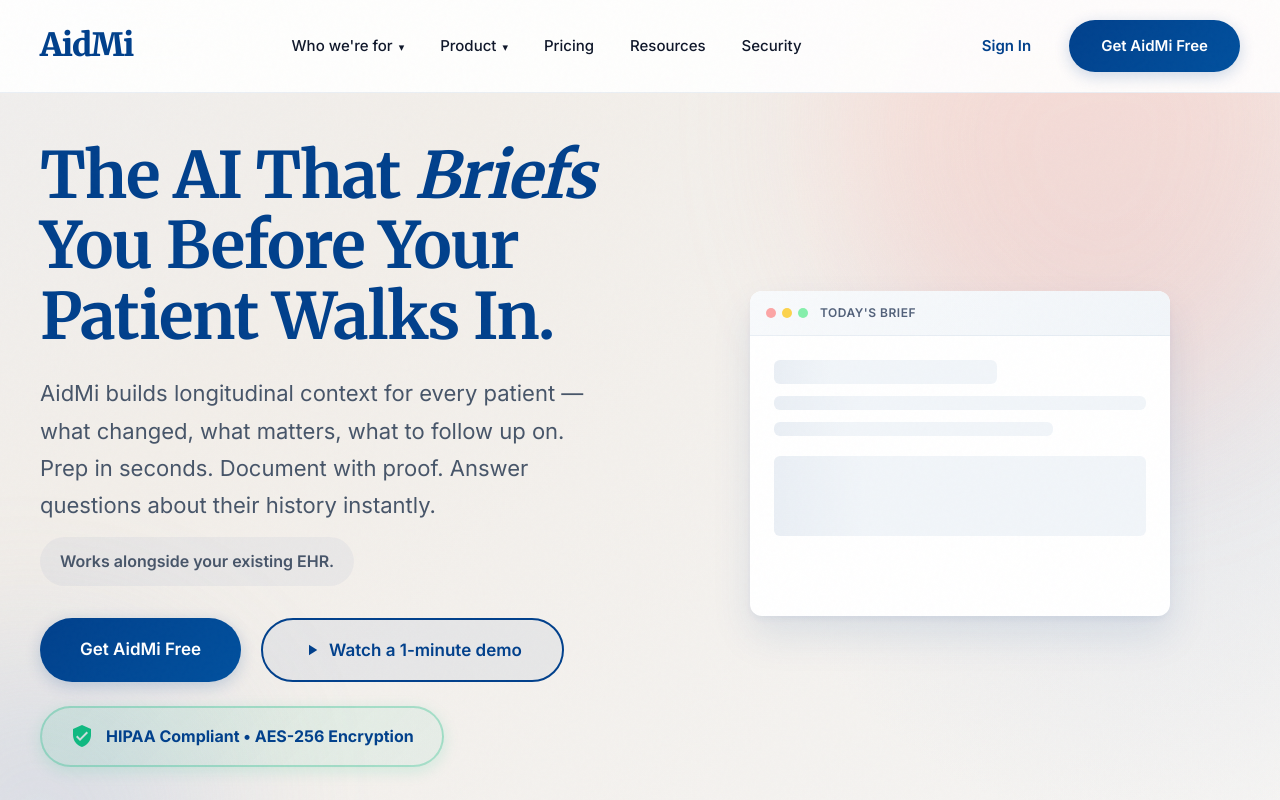
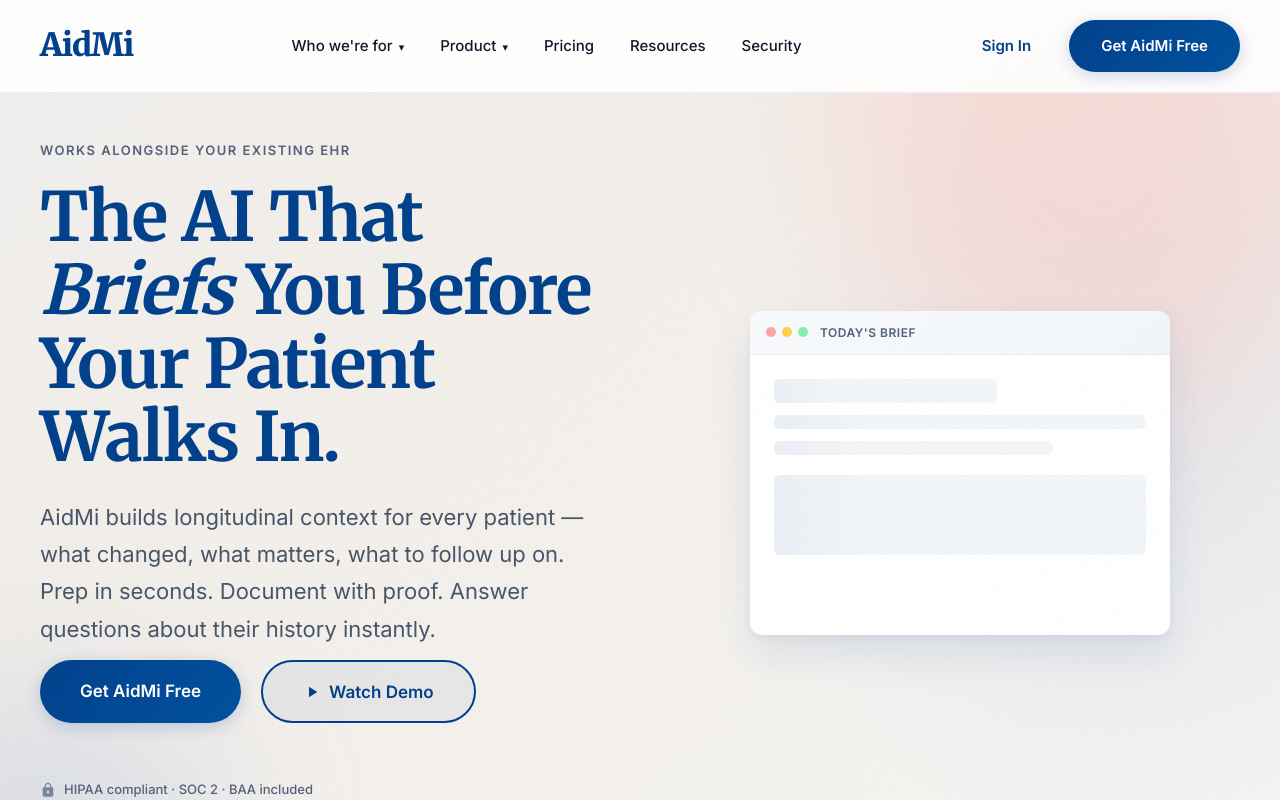
Before and after one commit to kwonsyup/Landingpageaidmi, a React (Vite) app: page / in a window 1280 px wide. Shown: the top 800 px of the page. Built offline with nearby package versions, Linux system fonts and the light colour scheme; the HTML template or start-up script is replaced by a standard one.

Commit message:
Update files from Figma Make

```diff
--- a/src/app/App.tsx
+++ b/src/app/App.tsx
@@ -104,9 +104,13 @@ export default function App() {
         <div className="container">
           <div className="hero-layout">
             <div className="hero-content">
-              <h1>The AI That <em style={{ fontStyle: "italic" }}>Briefs</em> You Before Your Patient Walks In.</h1>
-              <p className="hero-subhead">AidMi builds longitudinal context for every patient — what changed, what matters, what to follow up on. Prep in seconds. Document with proof. Answer questions about their history instantly.</p>
-              <p className="hero-ehr-note">Works alongside your existing EHR.</p>
+              <span className="hero-eyebrow">Works alongside your existing EHR</span>
+
+              <h1>The AI That <em>Briefs</em> You Before Your Patient Walks In.</h1>
+
+              <p className="hero-subhead">
+                AidMi builds longitudinal context for every patient — what changed, what matters, what to follow up on. Prep in seconds. Document with proof. Answer questions about their history instantly.
+              </p>
 
               <div className="hero-buttons">
                 <a href="#" className="btn btn-primary btn-large contact-trigger">Get AidMi Free</a>
@@ -114,15 +118,15 @@ export default function App() {
                   <svg viewBox="0 0 24 24" fill="currentColor" style={{ width: "18px", height: "18px", marginRight: "8px" }}>
                     <path d="M8 5V19L19 12L8 5Z" />
                   </svg>
-                  Watch a 1-minute demo
+                  Watch Demo
                 </button>
               </div>
 
-              <div className="hero-compliance">
-                <svg viewBox="0 0 24 24" fill="currentColor">
-                  <path d="M12 1L3 5V11C3 16.55 6.84 21.74 12 23C17.16 21.74 21 16.55 21 11V5L12 1ZM10 17L6 13L7.41 11.59L10 14.17L16.59 7.58L18 9L10 17Z" />
+              <div className="hero-trust-text">
+                <svg viewBox="0 0 24 24" fill="currentColor" className="trust-icon">
+                  <path d="M18 8h-1V6c0-2.76-2.24-5-5-5S7 3.24 7 6v2H6c-1.1 0-2 .9-2 2v10c0 1.1.9 2 2 2h12c1.1 0 2-.9 2-2V10c0-1.1-.9-2-2-2zm-6 9c-1.1 0-2-.9-2-2s.9-2 2-2 2 .9 2 2-.9 2-2 2zm3.1-9H8.9V6c0-1.71 1.39-3.1 3.1-3.1 1.71 0 3.1 1.39 3.1 3.1v2z"/>
                 </svg>
-                <span>HIPAA Compliant • AES-256 Encryption</span>
+                <span>HIPAA compliant · SOC 2 · BAA included</span>
               </div>
             </div>
 
--- a/src/styles/aidmi.css
+++ b/src/styles/aidmi.css
@@ -721,8 +721,18 @@ nav a:focus {
 }
 
 .hero h1 {
+  font-family: 'Merriweather', Georgia, serif;
+  font-size: clamp(2.75rem, 5.5vw, 4.25rem);
+  font-weight: 700;
+  line-height: 1.08;
   color: var(--dark-navy);
   margin-bottom: 24px;
+  letter-spacing: -0.02em;
+}
+
+.hero h1 em {
+  font-style: italic;
+  color: var(--dark-navy);
 }
 
 .hero-subhead {
@@ -732,16 +742,14 @@ nav a:focus {
   line-height: 1.7;
 }
 
-.hero-ehr-note {
-  font-size: 16px;
-  color: var(--text-gray);
-  margin-bottom: 32px;
+.hero-eyebrow {
+  display: block;
+  font-size: 13px;
   font-weight: 600;
-  font-style: normal;
-  background: rgba(0, 64, 140, 0.04);
-  padding: 12px 20px;
-  border-radius: var(--border-radius-pill);
-  display: inline-block;
+  text-transform: uppercase;
+  letter-spacing: 1.5px;
+  color: var(--text-light);
+  margin-bottom: 20px;
 }
 
 .hero-buttons {
@@ -751,25 +759,21 @@ nav a:focus {
   flex-wrap: wrap;
 }
 
-.hero-compliance {
+.hero-trust-text {
   display: inline-flex;
   align-items: center;
-  gap: 12px;
-  background: linear-gradient(135deg, rgba(16, 185, 129, 0.1), rgba(16, 185, 129, 0.05));
-  padding: 16px 28px;
-  border-radius: var(--border-radius-pill);
-  border: 2px solid rgba(16, 185, 129, 0.3);
-  font-size: 16px;
-  font-weight: 700;
-  color: var(--dark-navy);
-  box-shadow: 0 4px 16px rgba(16, 185, 129, 0.15);
-}
-
-.hero-compliance svg {
-  width: 24px;
-  height: 24px;
-  fill: #10b981;
-  flex-shrink: 0;
+  gap: 8px;
+  font-size: 13px;
+  font-weight: 500;
+  color: var(--text-light);
+  margin-top: 32px;
+}
+
+.hero-trust-text .trust-icon {
+  width: 16px;
+  height: 16px;
+  fill: var(--text-light);
+  opacity: 0.7;
 }
 
 .hero-visual {
```
